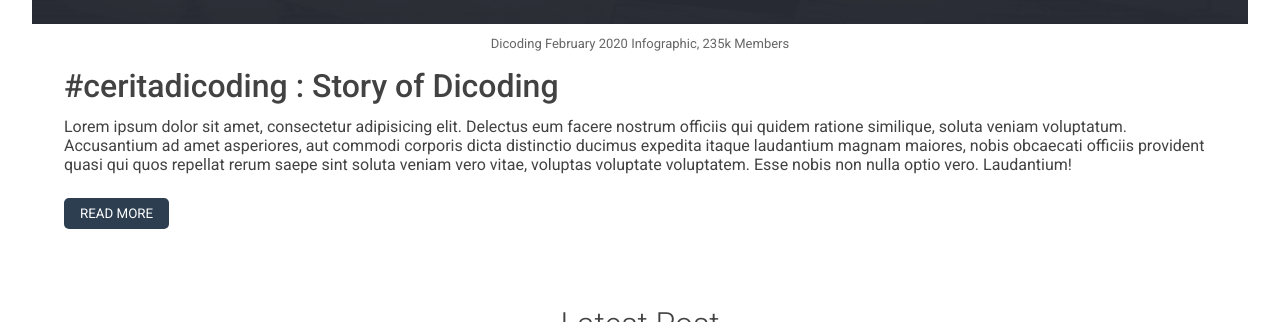
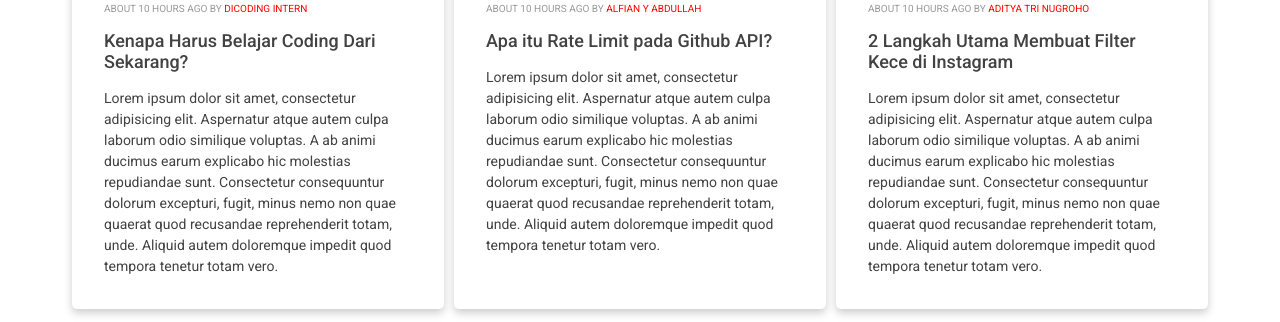
Before and after one commit to muhamadilyas17/dicoding-blog, a website built with webpack: page src/index.html in a window 1280 px wide. Shown: the part 1270-1592 px from the top of the page. Built offline with nearby package versions, Linux system fonts and the light colour scheme.

Commit message:
Applying responsive layout

```diff
--- a/src/index.js
+++ b/src/index.js
@@ -1 +1,2 @@
 import './styles/main.css';
+import './styles/responsive.css';
--- a/src/styles/main.css
+++ b/src/styles/main.css
@@ -14,6 +14,7 @@
 
 body {
     font-family: "Roboto", sans-serif;
+    font-size: 12px;
     color: #424242;
 }
 
@@ -65,11 +66,12 @@
     width: 24%;
     text-align: center;
     line-height: 24px;
-    padding: 24px;
     text-transform: uppercase;
 }
 
 .nav a {
+    display: inline-block;
+    padding: 1.3em;
     text-decoration: none;
     color: #616161;
 }
@@ -135,13 +137,8 @@
  * headline
  */
 
-.headline {
-    overflow: auto;
-}
-
 .headline__figure {
     width: 100%;
-    float: left;
 }
 
 .headline__figure img {
@@ -158,7 +155,6 @@
 
 .headline__content {
     width: 100%;
-    float: left;
     padding: 16px 32px;
 }
 
@@ -218,7 +214,6 @@
 .posts {
     margin: 32px auto auto;
     text-align: left;
-    overflow: auto;
 }
 
 /*
@@ -226,10 +221,8 @@
  */
 
 .post-item {
-    float: left;
-    margin: 16px;
     box-shadow: 0 4px 8px 0 rgba(0, 0, 0, 0.2);
-    width: 300px;
+    width: 100%;
     border-radius: 5px;
     overflow: hidden;
 }
@@ -298,6 +291,8 @@
 }
 
 footer a {
+    display: inline-block;
+    padding: 1.3em;
     text-decoration: none;
     color: #fff
 }
--- /dev/null
+++ b/src/styles/responsive.css
@@ -0,0 +1,31 @@
+.posts {
+    display: grid;
+    grid-row-gap: 16px;
+}
+
+@media screen and (min-width: 700px) {
+    .posts {
+        display: grid;
+        grid-template-columns: 1fr 1fr;
+        grid-column-gap: 10px;
+        grid-row-gap: 16px;
+    }
+}
+
+@media screen and (min-width: 900px) {
+    .headline {
+        display: grid;
+        grid-template-columns: 1fr 1fr;
+    }
+
+    .posts {
+        display: grid;
+        grid-template-columns: 1fr 1fr 1fr;
+    }
+}
+
+@media screen and (min-width: 1200px) {
+    main {
+        max-width: 1200px;
+    }
+}
```
